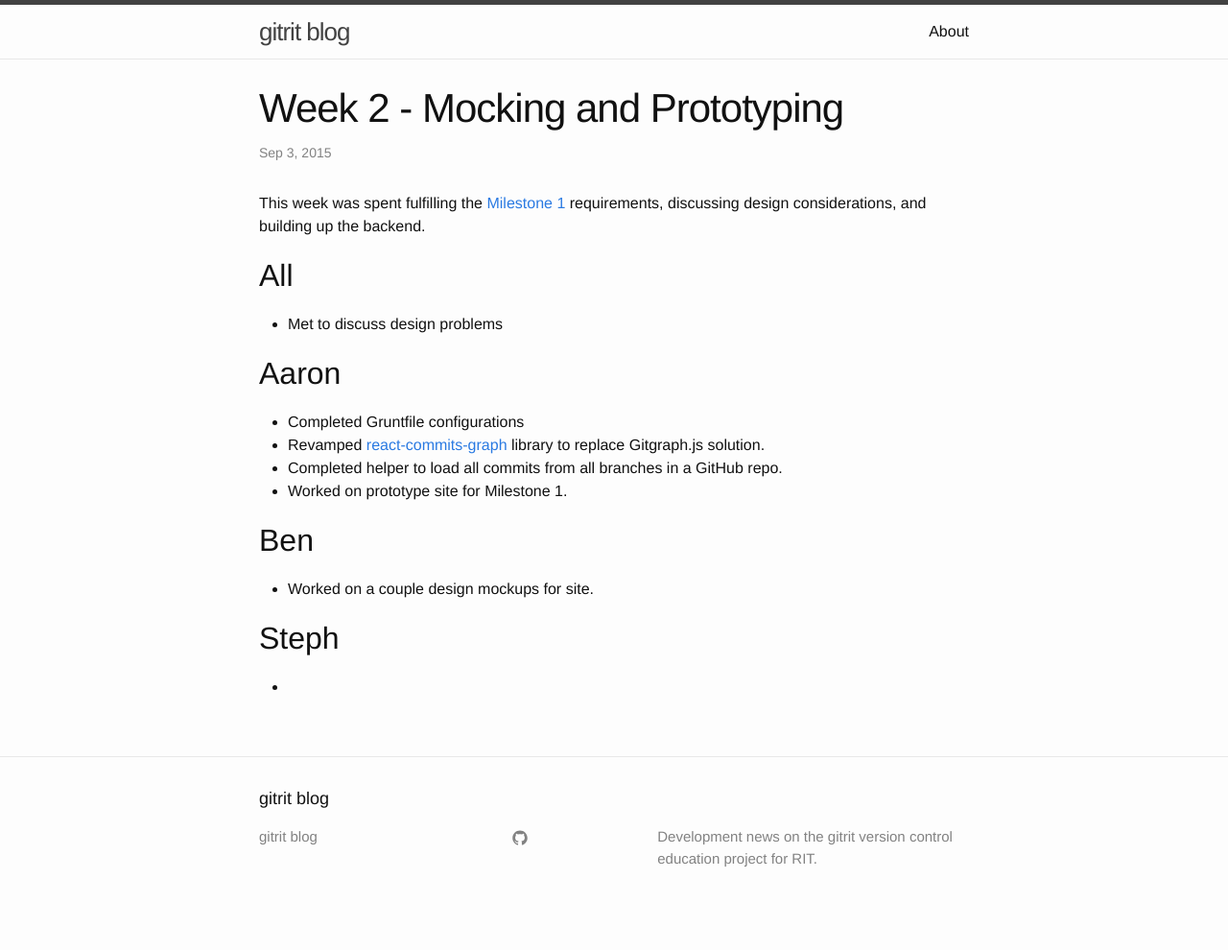
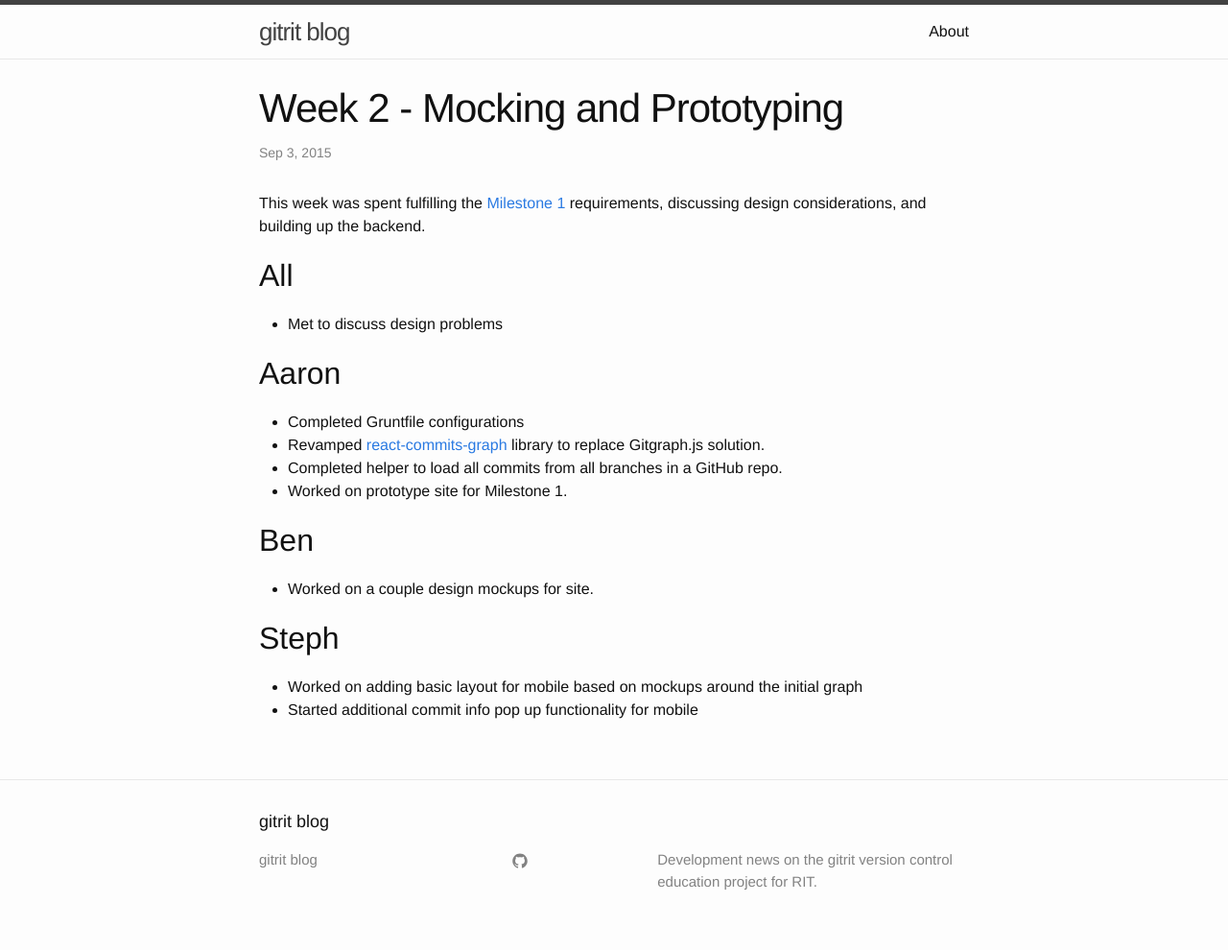
Before and after one commit to gitrit/gitrit.github.io, a Jekyll site: the page built from _posts/2015-09-03-week-2.md, in a window 1280 px wide. Shown: the whole page at 96% size. Built offline with Jekyll 4.4.1, drawn with Linux system fonts in a browser that asks for light colours; before the commit the page ends 966 px from its top, so only the background shows below that.

Commit message:
updated week2 blog

```diff
--- a/_posts/2015-09-03-week-2.md
+++ b/_posts/2015-09-03-week-2.md
@@ -20,4 +20,5 @@ This week was spent fulfilling the [Milestone 1](https://github.com/gitrit/pendi
 * Worked on a couple design mockups for site.
 
 ## Steph
-*
+* Worked on adding basic layout for mobile based on mockups around the initial graph
+* Started additional commit info pop up functionality for mobile
```
